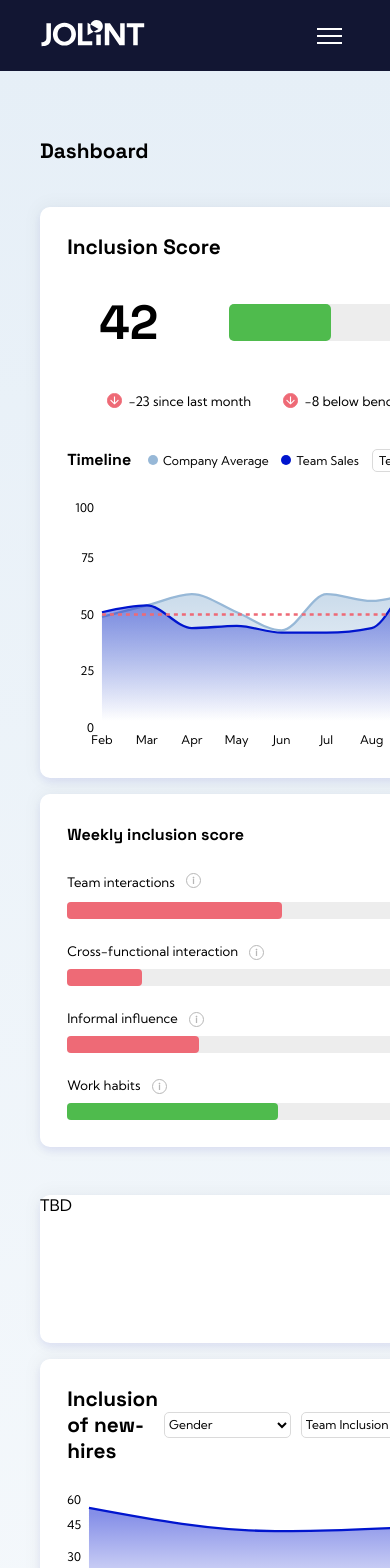
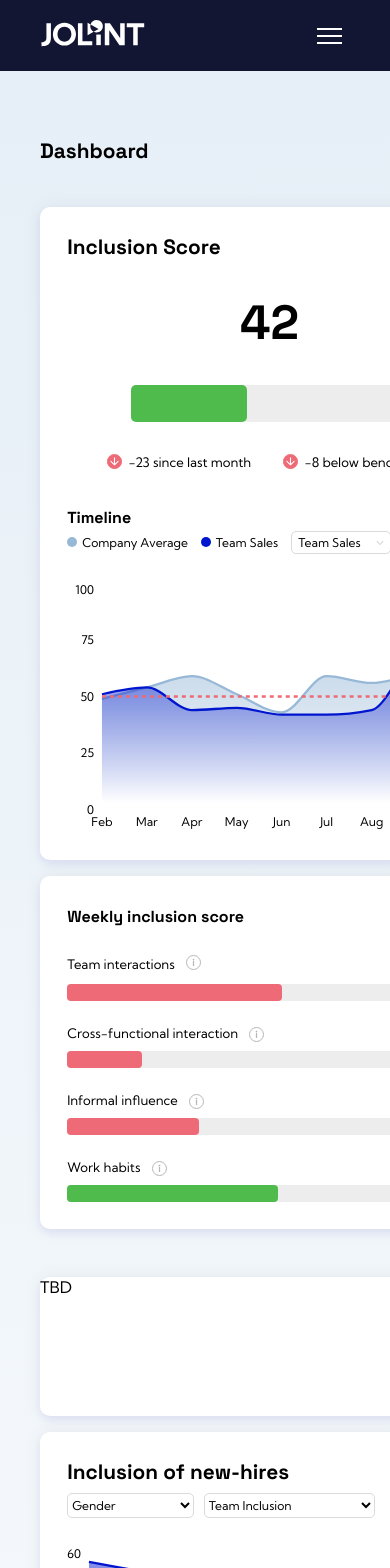
Before and after one commit to JTKsson/jolint-dashboard, a Next.js app: page / in a window 390 px wide. Shown: the top 1568 px of the page. Built offline with nearby package versions, Linux system fonts and the light colour scheme.

Commit message:
Add breakpoints

```diff
--- a/src/app/components/Frame/frame.module.css
+++ b/src/app/components/Frame/frame.module.css
@@ -1,6 +1,7 @@
 .gridFrame {
   background-color: #fff;
 }
+
 .gridContainer {
   background: linear-gradient(180deg, #e6eff7 0%, rgba(230, 239, 247, 0) 100%);
   display: flex;
@@ -71,6 +72,17 @@
   box-shadow: 0px 0px 18px 3px rgba(0, 0, 0, 0.04);
 }
 
+@media (max-width: 1335px) {
+  .gridContainer,
+  .rowOne,
+  .rowTwo,
+  .rowThree,
+  .rightColumn {
+    display: grid;
+    grid-template-columns: repeat(1, 10fr);
+  }
+}
+
 @media (max-width: 768px) {
   .gridContainer,
   .rowOne,
@@ -92,3 +104,14 @@
     aspect-ratio: 0;
   }
 }
+
+@media (max-width: 530px) {
+  .gridContainer,
+  .rowOne,
+  .rowTwo,
+  .rowThree,
+  .rightColumn {
+    display: grid;
+    grid-template-columns: 1fr;
+  }
+}
--- a/src/app/components/InclusionScoreCard/InclusionScoreChart.jsx
+++ b/src/app/components/InclusionScoreCard/InclusionScoreChart.jsx
@@ -20,8 +20,6 @@ export default function ChartComponent({ data }) {
   return (
     <ResponsiveContainer width="100%" height={250}>
       <AreaChart
-        width={500}
-        height={400}
         data={roundedData} // Use the rounded data
         strokeWidth={0}
         margin={{ top: 0, right: 10, left: -25, bottom: -7 }}
--- a/src/app/components/InclusionScoreCard/inclusionScoreCard.module.css
+++ b/src/app/components/InclusionScoreCard/inclusionScoreCard.module.css
@@ -67,7 +67,7 @@
   margin-top: 0.2rem;
 }
 
-@media (max-width: 768px) {
+@media (max-width: 1037px) {
   .main {
     display: flex;
     flex-direction: column;
@@ -91,3 +91,18 @@
     margin-bottom: 2.3rem;
   }
 }
+
+@media (max-width: 530px) {
+  .progessBarResult {
+    display: flex;
+    margin-bottom: 1.5rem;
+  }
+
+  .nav {
+    display: grid;
+  }
+
+  .progessBarResult {
+    padding: 0 4rem;
+  }
+}
--- a/src/app/components/NewHiresCard/newHiresCard.module.css
+++ b/src/app/components/NewHiresCard/newHiresCard.module.css
@@ -12,4 +12,12 @@
 .dropdown {
   display: flex;
   gap: 0.3rem;
+  margin-left: -0.3rem;
+  margin-top: .5rem;
 }
+
+@media (max-width: 530px) {
+  .nav {
+    display: grid;
+  }
+}
--- a/src/app/components/WeeklyScoreCard/weeklyScoreCard.module.css
+++ b/src/app/components/WeeklyScoreCard/weeklyScoreCard.module.css
@@ -89,6 +89,12 @@
   text-align: center;
 }
 
+@media (max-width: 1535px) {
+  .main {
+    margin-bottom: 6rem;
+  }
+}
+
 @media (max-width: 768px) {
   .main {
     margin-bottom: 6rem;
```
